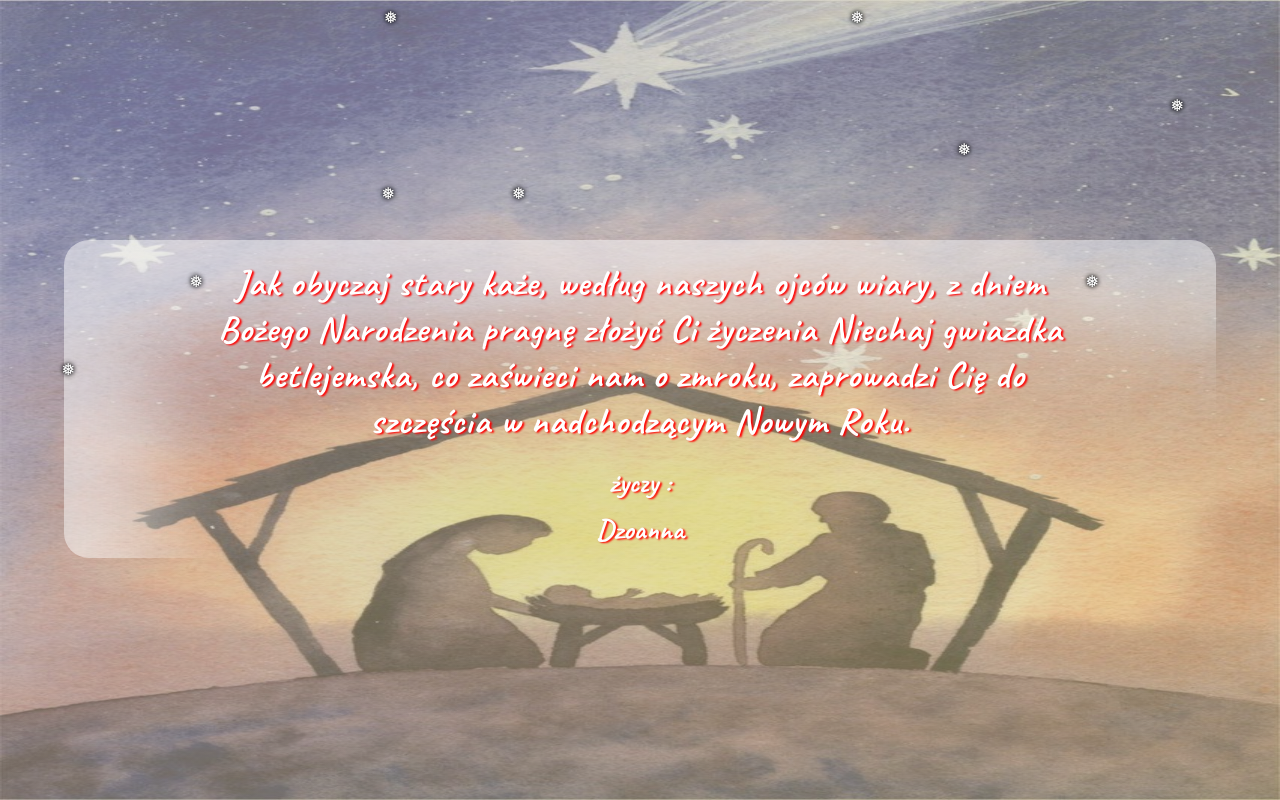
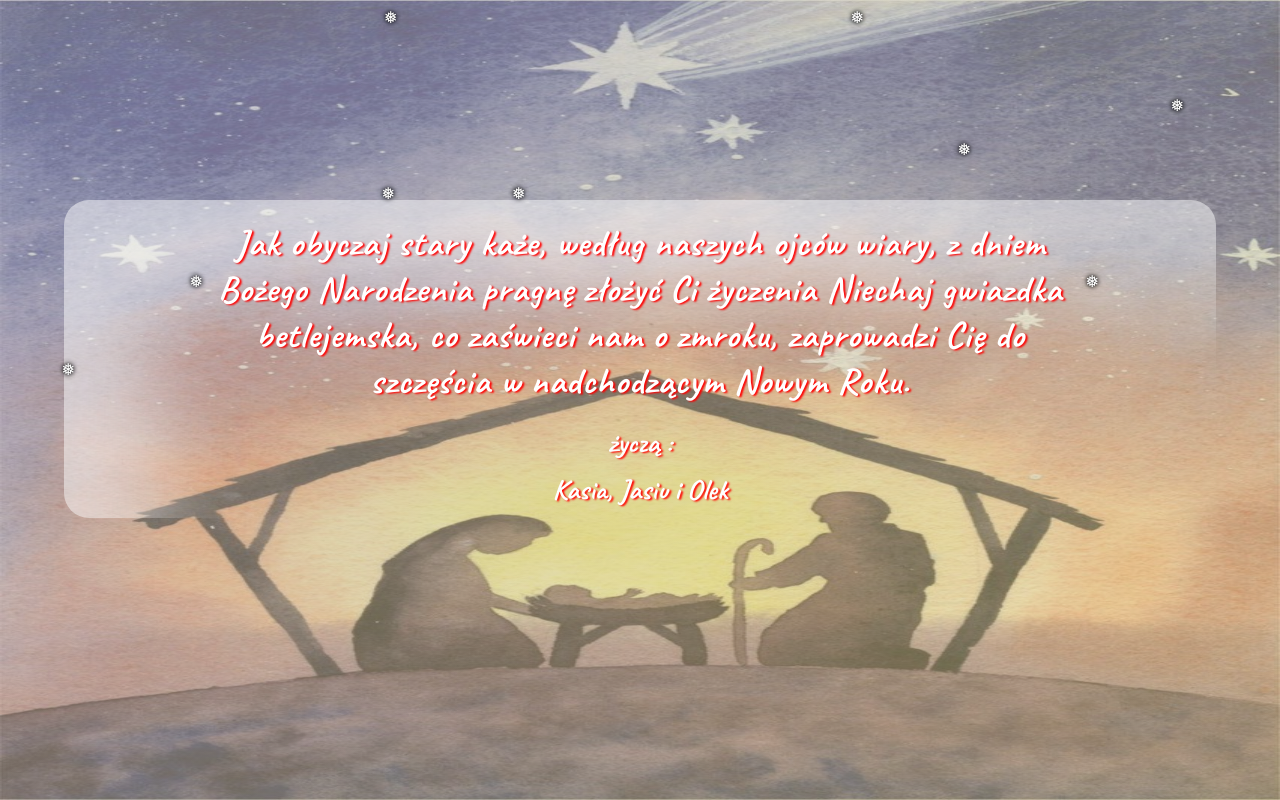
Before and after one commit to Rokazka/ChristmasDzoanna, a plain HTML site: page index.html in a window 1280 px wide. Drawn offline with Linux system fonts and the light colour scheme.

Commit message:
Wesołych Świąt

```diff
--- a/index.html
+++ b/index.html
@@ -190,8 +190,8 @@
                     </p>
                 </div>
                 <div class="podpis">
-                    <h4>życzy :</h4>
-                    <h4 class="pp">Dzoanna
+                    <h4>życzą :</h4>
+                    <h4 class="pp">Kasia, Jasiu i Olek
                         </s>
                 </div>
             </div>
--- a/style.css
+++ b/style.css
@@ -110,7 +110,7 @@ body {
         display: flex;
     }
     100% {
-        top: 30%;
+        top: 25%;
         display: flex;
     }
 }
```
